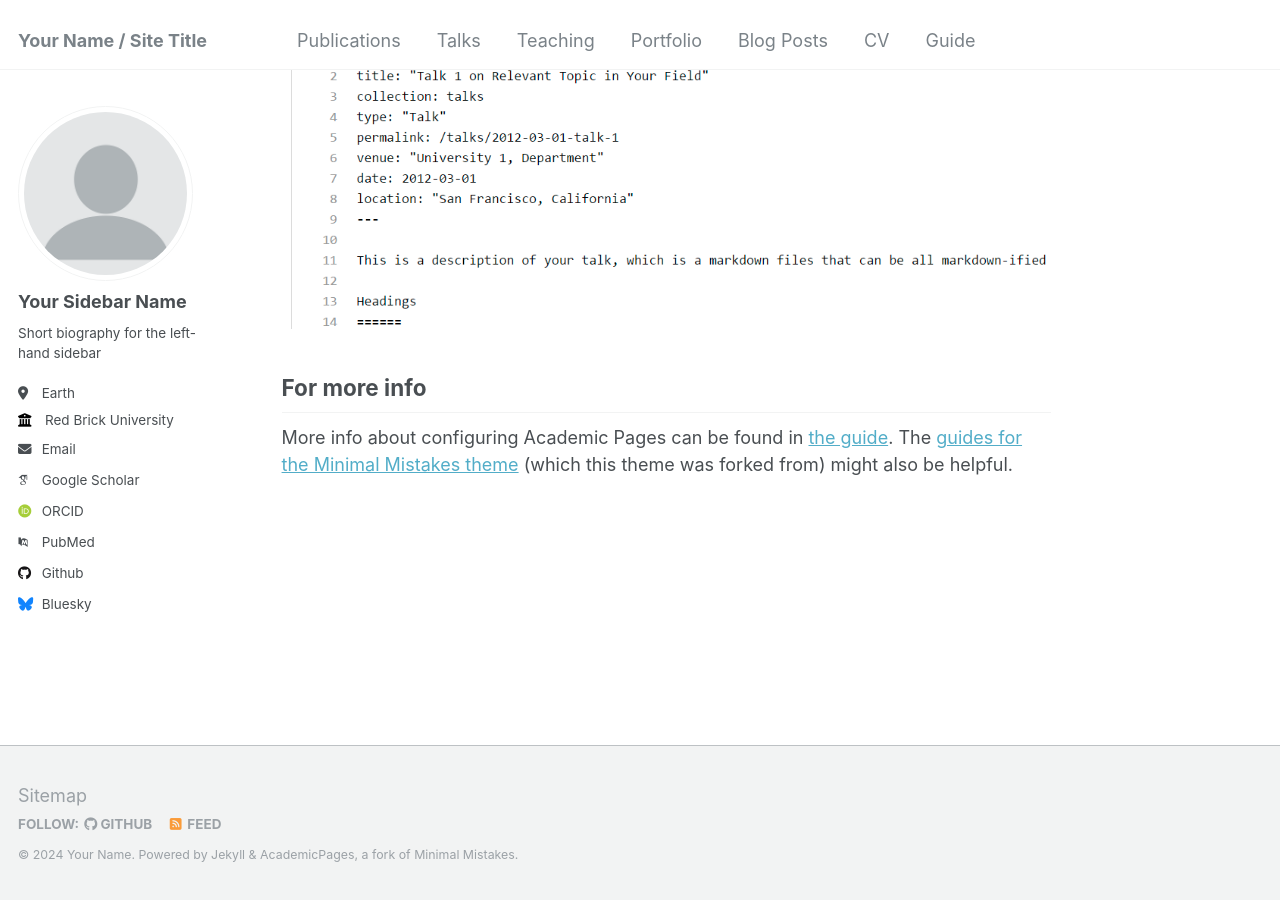
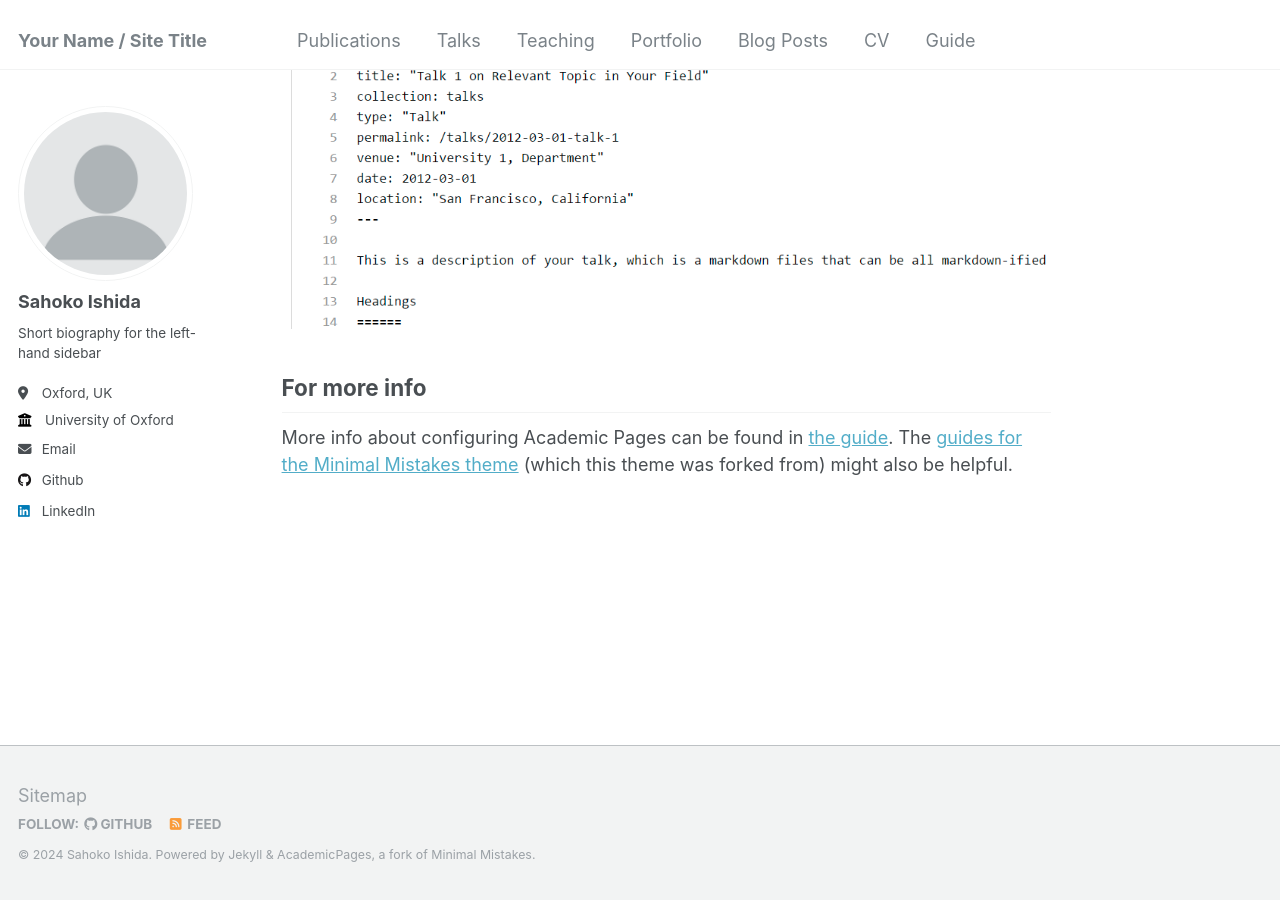
Before and after one commit to sahokoishida/sahokoishida.github.io, a Jekyll site: the page built from _pages/about.md, in a window 1280 px wide and 900 px high, scrolled down 2660 px. Built offline with Jekyll 4.4.1, drawn with Linux system fonts in a browser that asks for light colours; some web fonts are replaced.

Commit message:
eddited config file

```diff
--- a/_config.yml
+++ b/_config.yml
@@ -10,11 +10,11 @@
 locale                   : "en-US"
 title                    : "Your Name / Site Title"
 title_separator          : "-"
-name                     : &name "Your Name"
-description              : &description "personal description"
-url                      : https://academicpages.github.io # the base hostname & protocol for your site e.g. "https://mmistakes.github.io"
+name                     : &name "Sahoko Ishida"
+description              : &description "Postdoctoral research associate"
+url                      : https://sahokoishida.github.io # the base hostname & protocol for your site e.g. "https://mmistakes.github.io"
 baseurl                  : "" # the subpath of your site, e.g. "/blog"
-repository               : "academicpages/academicpages.github.io"
+repository               : "sahokoishida/sahokoishida.github.io"
 
 # Site Author - The following control what appear as part of the author content on the side bar.
 #               If a field is blank the icon and link will not appear, otherwise it will be shown.
@@ -22,33 +22,33 @@ repository               : "academicpages/academicpages.github.io"
 author:
   # Biographic information
   avatar           : "profile.png"
-  name             : "Your Sidebar Name"
+  name             : "Sahoko Ishida"
   pronouns         : # example: "she/her"
   bio              : "Short biography for the left-hand sidebar"
-  location         : "Earth"
-  employer         : "Red Brick University"
+  location         : "Oxford, UK"
+  employer         : "University of Oxford"
   uri              : # URL
-  email            : "none@example.org"
+  email            : "sahoko.ishida@cs.ox.ac.uk"
 
   # Academic websites
   arxiv            : # URL - Update with the correct link to your profile
-  googlescholar    : "https://scholar.google.com/citations?user=PS_CX0AAAAAJ"
+  googlescholar    : #"https://scholar.google.com/citations?user=PS_CX0AAAAAJ"
   impactstory      : # URL
-  orcid            : "http://orcid.org/yourorcidurl"
+  orcid            : #"http://orcid.org/yourorcidurl"
   semantic         : # URL
-  pubmed           : "https://www.ncbi.nlm.nih.gov/pubmed/?term=john+snow"
+  pubmed           : #"https://www.ncbi.nlm.nih.gov/pubmed/?term=john+snow"
   researchgate     : # URL
 
   # Repositories and software development
   bitbucket        : # Username - Update with your username on the site
   codepen          : # Username
   dribbble         : # Username
-  github           : "academicpages"
+  github           : "sahokoishida"
   kaggle           : # Username
   stackoverflow    : # User number or user number and name (i.e., use "1" or "1/jeff-atwood")
 
   # Social media
-  bluesky          : "bsky.app" # Replace this with you Bluesky username
+  bluesky          : #"bsky.app" # Replace this with you Bluesky username
   facebook         : # Username
   flickr           : # Username
   foursquare       : # Username
@@ -57,7 +57,7 @@ author:
   keybase          : # Username
   instagram        : # Username
   lastfm           : # Username
-  linkedin         : # Username
+  linkedin         : "sahoko-ishida"
   mastodon         : # URL
   medium           : # URL
   pinterest        : # Username
@@ -260,7 +260,7 @@ defaults:
       layout: single
       author_profile: true
       share: true
-      comments: true
+      comments: false
   # _portfolio
   - scope:
       path: ""
@@ -277,7 +277,7 @@ defaults:
     values:
       layout: talk
       author_profile: true
-      share: true
+      share: false
 
 
 # Sass/SCSS
```
